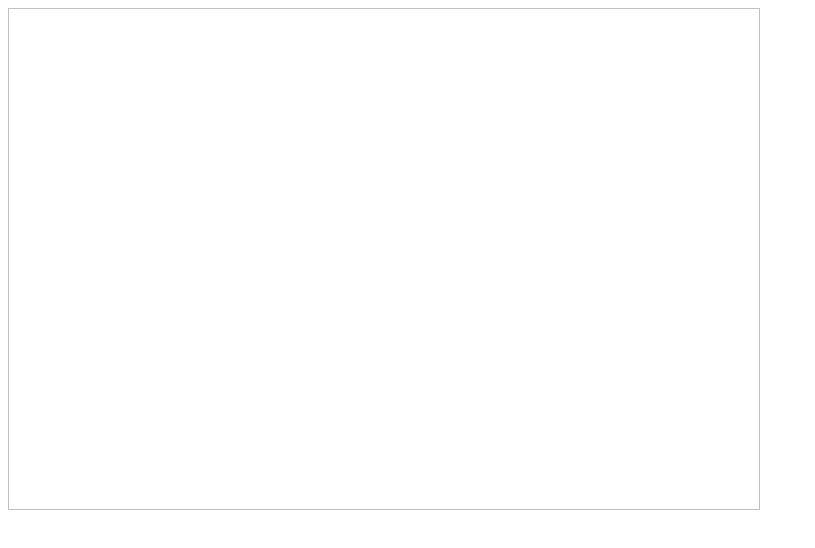
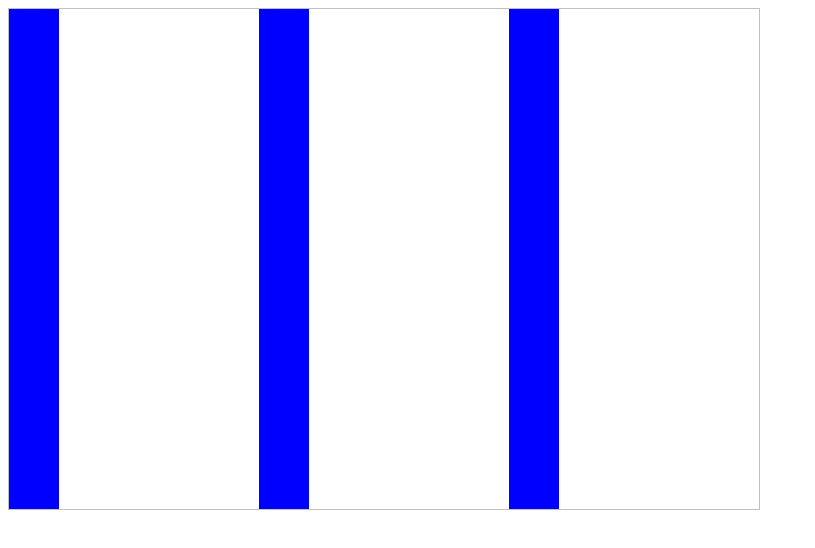
Before and after one commit to tyler-sommer/chevron-defense, a plain HTML site: page index.html in a window 1280 px wide. Shown: the whole page, without its empty margins (0-815 px from the left). Drawn offline with Linux system fonts and the light colour scheme.

Commit message:
Reworked game handling for much smoother performance

```diff
--- a/index.html
+++ b/index.html
@@ -52,19 +52,33 @@
                 el.className = 'tile';
 
                 el.addEventListener('click', function(e) {
-                    gameTile.height += 5;
-                    gameTile.render();
+                    gameTile.setHeight(gameTile.getHeight() + 5);
                 });
 
                 return el;
             }
 
-            this.height = height;
+            var _height;
+            this.setHeight = function(height) {
+                if (height < 0) {
+                    height = 0;
+                }
+
+                _height = height;
+
+                var hexColor = (height == 0 ? 255 : 225 - _height).toString(16);
+                this.el.style.backgroundColor = "#" + hexColor + hexColor + hexColor;
+            };
+            this.getHeight = function() {
+                return _height;
+            };
+
             this.el = _makeTile(this);
+            this.setHeight(height);
         }
 
         GameTile.prototype.render = function() {
-            this.el.style.backgroundColor = "#"+(255 - this.height).toString(16)+(255 - this.height).toString(16)+(255 - this.height).toString(16);
+            // does nothing for now
 
             return this;
         };
@@ -75,15 +89,17 @@
                 self.tick();
             });
 
+            gameBoard.on('render', function() {
+                self.render();
+            });
+
             this.gameBoard = gameBoard;
             this.interval  = interval;
             this.maxHeight = maxHeight;
             this.waves     = [];
 
             setInterval(function() {
-                if (self.waves.length <= 0) {
-                    self.waveOnNextTick = true;
-                }
+                self.waveOnNextTick = true;
             }, interval * 1000);
         }
 
@@ -101,10 +117,15 @@
                 this.waveOnNextTick = false;
 
                 var wave = new Wave(this.gameBoard, 2);
-                wave.render();
 
                 this.waves.push(wave);
             }
+        };
+
+        WaveGenerator.prototype.render = function() {
+            this.waves.slice(0).forEach(function(wave) {
+                wave.render();
+            });
         };
 
         /**
@@ -120,9 +141,8 @@
             this.waves = [];
             this.toMake = [];
 
-            var rows = gameBoard.map.length;
-
-            var initialX = this.gameBoard.map[0].length - 1;
+            var rows = this.gameBoard.getHeight();
+            var initialX = this.gameBoard.getWidth() - 1;
 
             for (var i = 0; i < rows; i++) {
                 this.make(initialX, i, this.maxHeight);
@@ -162,14 +182,9 @@
             }
 
             var waveHeight = wave.height;
-            var tileHeight = tile.height;
+            var tileHeight = tile.getHeight();
 
-            tile.height = tileHeight - waveHeight;
-            if (tile.height < 0) {
-                tile.height = 0;
-            }
-
-            tile.render();
+            tile.setHeight(tileHeight - waveHeight);
 
             wave.height = waveHeight - tileHeight;
             if (wave.height <= 0) {
@@ -210,8 +225,6 @@
                     this.make(info.x, y, info.height);
                 }
             }
-
-            this.render();
         };
 
         /**
@@ -224,7 +237,6 @@
          */
         function GameBoard(container, width, height) {
             this.container = container;
-            this.wave = null;
             this.map = [];
             this.listeners = {};
 
@@ -236,10 +248,16 @@
                 this.map.push(row);
             }
 
-            var self = this;
-            setInterval(function() {
-                self.trigger('tick');
-            }, 1000 / 10);
+            container.innerHTML = '';
+            this.map.forEach(function(row) {
+                var rowEl = document.createElement('div');
+                rowEl.className = 'row';
+                row.forEach(function(gameTile) {
+                    rowEl.appendChild(gameTile.render().el);
+                });
+
+                container.appendChild(rowEl);
+            });
         }
 
         GameBoard.prototype.on = function(name, handler) {
@@ -260,11 +278,11 @@
             });
         };
 
-        GameBoard.prototype.getRowCount = function() {
+        GameBoard.prototype.getHeight = function() {
             return this.map.length;
         };
 
-        GameBoard.prototype.getColumnCount = function() {
+        GameBoard.prototype.getWidth = function() {
             return this.map[0].length;
         };
 
@@ -276,28 +294,42 @@
             return null;
         };
 
-        GameBoard.prototype.render = function() {
-            var container = this.container;
-            container.innerHTML = '';
-            this.map.forEach(function(row) {
-                var rowEl = document.createElement('div');
-                rowEl.className = 'row';
-                row.forEach(function(gameTile) {
-                    rowEl.appendChild(gameTile.render().el);
-                });
+        /**
+         * Start the game
+         *
+         * Ticks update game logic like positions, scores, etc.
+         * Rendering draws the current state to the viewport
+         */
+        GameBoard.prototype.run = function() {
+            var loops = 0, skipTicks = 1000 / 10,
+                    maxFrameSkip = 10,
+                    nextGameTick = (new Date).getTime();
 
-                container.appendChild(rowEl);
-            });
+            var self = this;
+            var _tick = function() {
+                loops = 0;
 
-            if (this.wave) {
-                this.wave.render();
-            }
+                while ((new Date).getTime() > nextGameTick && loops < maxFrameSkip) {
+                    self.trigger('tick');
+                    nextGameTick += skipTicks;
+                    loops++;
+                }
+
+                self.trigger('render');
+            };
+
+            setInterval(_tick, 0);
         };
 
-        var board = new GameBoard(document.getElementById('container'), 30, 20);
-        var generator = new WaveGenerator(board, 5, 5);
+        var width  = 30;
+        var height = 20;
+        var board = new GameBoard(document.getElementById('container'), width, height);
 
-        board.render();
+        var delayBetweenWaves = 1;
+        var maxWaveHeight     = 5;
+        var generator = new WaveGenerator(board, delayBetweenWaves, maxWaveHeight);
+
+        board.run();
     </script>
 </body>
 </html>
```
